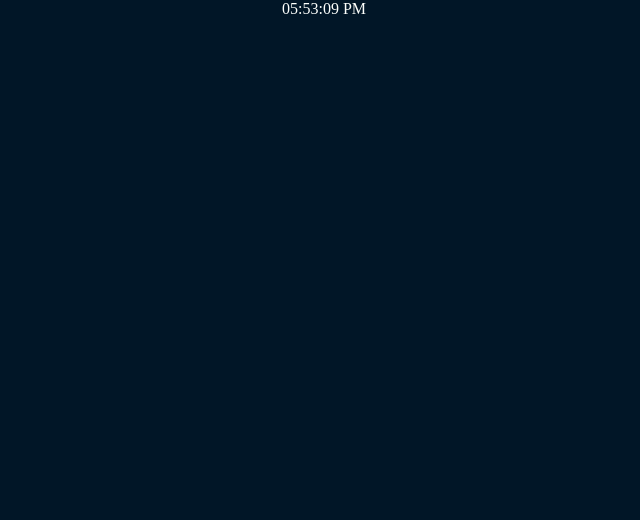
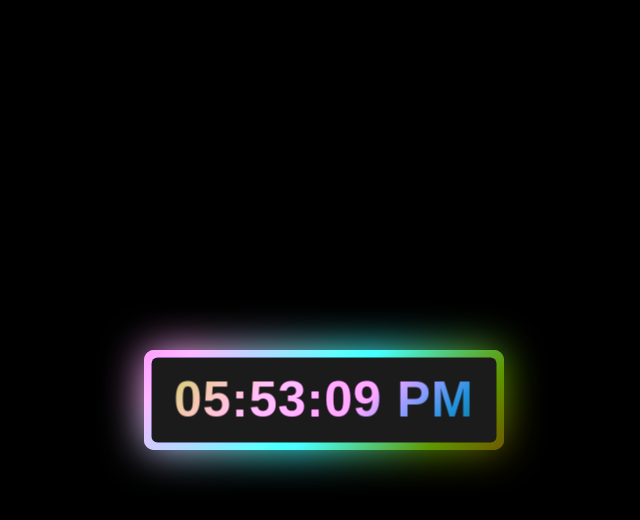
Before and after one commit to rinitaxavier24/digital-clock, a plain HTML site: page index.html in a window 1280 px wide. Shown: the whole page, without its empty margins (316-956 px from the left). Drawn offline with Linux system fonts and the light colour scheme.

Commit message:
Update style.css

```diff
--- a/style.css
+++ b/style.css
@@ -1,31 +1,63 @@
-body{
-    margin: 0px;
-    padding: 0px;
-    background-color: #011627;
-    color: #fdfffc;
+*{
+    margin: 0;
+    padding: 0;
+    font-family: 'Poppins', sans-serif;
+  }
+  html,body{
+    display: grid;
+    height: 100%;
+    place-items: center;
+    background: #000;
+  }
+  .wrapper{
+    height: 100px;
+    width: 360px;
+    position: relative;
+    background: linear-gradient(135deg, #14ffe9, #ffeb3b, #ff00e0);
+    border-radius: 10px;
+    cursor: default;
+    animation: animate 1.5s linear infinite;
+  }
+  .wrapper .display,
+  .wrapper span{
+    position: absolute;
+    top: 50%;
+    left: 50%;
+    transform: translate(-50%, -50%);
+  }
+  .wrapper .display{
+    z-index: 999;
+    height: 85px;
+    width: 345px;
+    background: #1b1b1b;
+    border-radius: 6px;
     text-align: center;
-    background-position: center;
-    background-repeat: no-repeat;
-    background-size: cover;
-    height: 100vh;
-}
-h1{
-    font-size: 45px;
-}
-
-input{
-    width: 75px;
-    height: 50px;
-    font-size: 45px;
+  }
+  .display #time{
+    line-height: 85px;
+    color: #fff;
+    font-size: 50px;
+    font-weight: 600;
+    letter-spacing: 1px;
+    background: linear-gradient(135deg, #14ffe9, #ffeb3b, #ff00e0);
+    -webkit-background-clip: text;
+    -webkit-text-fill-color: transparent;
+    animation: animate 1.5s linear infinite;
+  }
+  @keyframes animate {
+    100%{
+      filter: hue-rotate(360deg);
+    }
+  }
+  .wrapper span{
+    height: 100%;
+    width: 100%;
     border-radius: 10px;
-    margin: 10px;
-    background-color: white;
-    color: black;
-    border-style: none;
-
-}
-
-.btn:hover{
-    background-color:yellow;
-    cursor: pointer;
-}
+    background: inherit;
+  }
+  .wrapper span:first-child{
+    filter: blur(7px);
+  }
+  .wrapper span:last-child{
+    filter: blur(20px);
+  }
```
